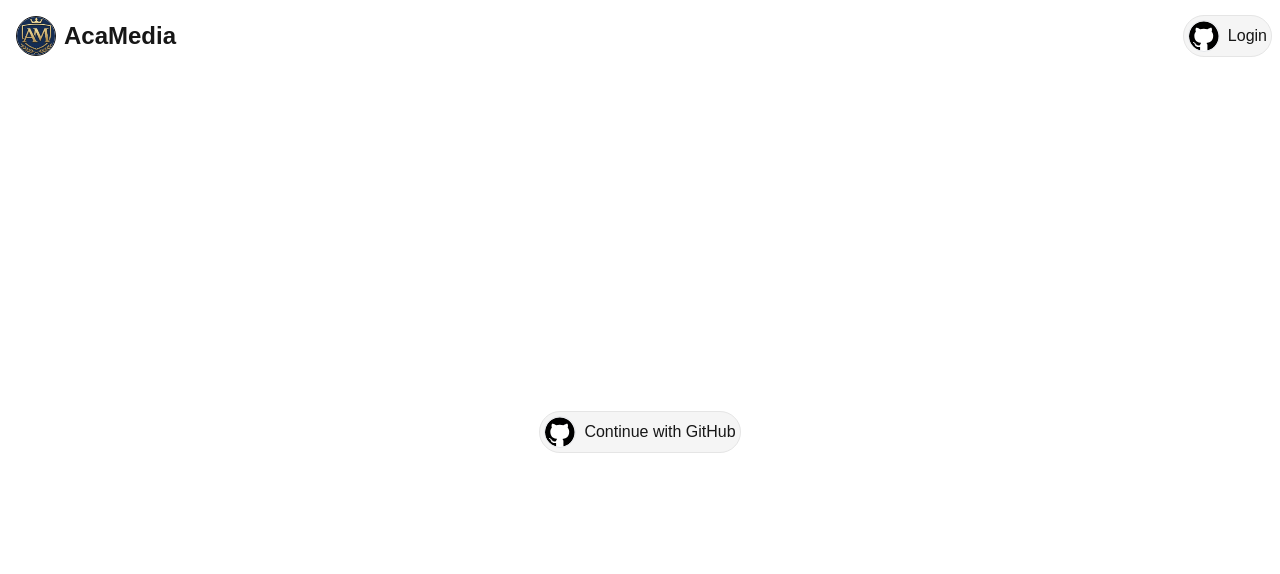
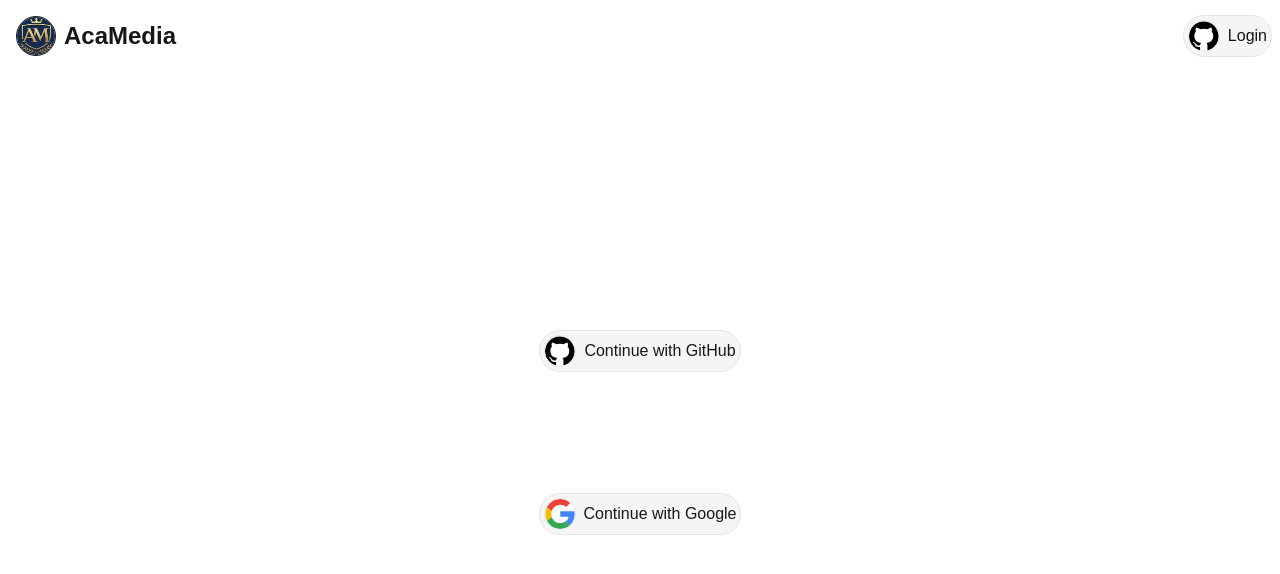
Before and after one commit to DanielHamneshin/AcaMedia, a Next.js app: page /login in a window 1280 px wide. Shown: the top 574 px of the page. Built offline with nearby package versions, Linux system fonts and the light colour scheme; no server answers.

Commit message:
feat(auth): add authentication with google
also moved NavBar to /navbar

```diff
--- a/app/(auth)/login/page.tsx
+++ b/app/(auth)/login/page.tsx
@@ -6,15 +6,20 @@ const loginPage = async () => {
     if (session) return redirect("/");
     return (
         <>
-            <form className="flex flex-col items-center justify-around gap-2 m-auto w-90 h-80 mt-50 border border-white" action={async () => {
+            <form className="flex flex-col items-center justify-around gap-2 m-auto w-90 h-80 mt-50 border border-white" action={async (formData: FormData) => {
                 "use server";
-                await signIn("github", {
+                const provider = formData.get("provider") as string;
+                await signIn(provider, {
                     redirectTo: "/"
                 });
             }}>
-                <button type="submit" className="flex items-center gap-2 cursor-pointer border border-neutral-200 rounded-full p-1 bg-neutral-100 dark:text-black hover:bg-neutral-300">
+                <button name="provider" value="github" type="submit" className="flex items-center gap-2 cursor-pointer border border-neutral-200 rounded-full p-1 bg-neutral-100 dark:text-black hover:bg-neutral-300">
                     <img src="/github-svgrepo-com.svg" alt="" className="w-8 h-8 bg-white border border-gray-200 rounded-full" />
                     Continue with GitHub
+                </button>
+                <button name="provider" value="google" type="submit" className="flex items-center gap-2 cursor-pointer border border-neutral-200 rounded-full p-1 bg-neutral-100 dark:text-black hover:bg-neutral-300">
+                    <img src="/google-icon-logo-svgrepo-com.svg" alt="" className="w-8 h-8 bg-white border border-gray-200 rounded-full" />
+                    Continue with Google
                 </button>
             </form>
         </>
--- a/app/layout.tsx
+++ b/app/layout.tsx
@@ -1,7 +1,7 @@
 import type { Metadata } from "next";
 import { Geist, Geist_Mono } from "next/font/google";
 import "./globals.css";
-import NavBar from "./components/NavBar";
+import NavBar from "./components/navbar/NavBar";
 
 const geistSans = Geist({
   variable: "--font-geist-sans",
--- a/auth.ts
+++ b/auth.ts
@@ -2,8 +2,16 @@ import { PrismaAdapter } from "@auth/prisma-adapter"
 import NextAuth from "next-auth"
 import GitHub from "next-auth/providers/github"
 import prisma from "./lib/prisma"
+import Google from "next-auth/providers/google"
+
+// ! Dangerous email account linking is enabled
+// TODO: add manual email account linking
 
 export const { handlers, signIn, signOut, auth } = NextAuth({
     adapter: PrismaAdapter(prisma),
-    providers: [GitHub],
+    providers: [GitHub({
+        allowDangerousEmailAccountLinking: true
+    }), Google({
+        allowDangerousEmailAccountLinking: true
+    })],
 })
```
Also changed, not shown: app/components/navbar/NavBar.tsx (renamed from app/components/NavBar.tsx), public/google-icon-logo-svgrepo-com.svg (added).
